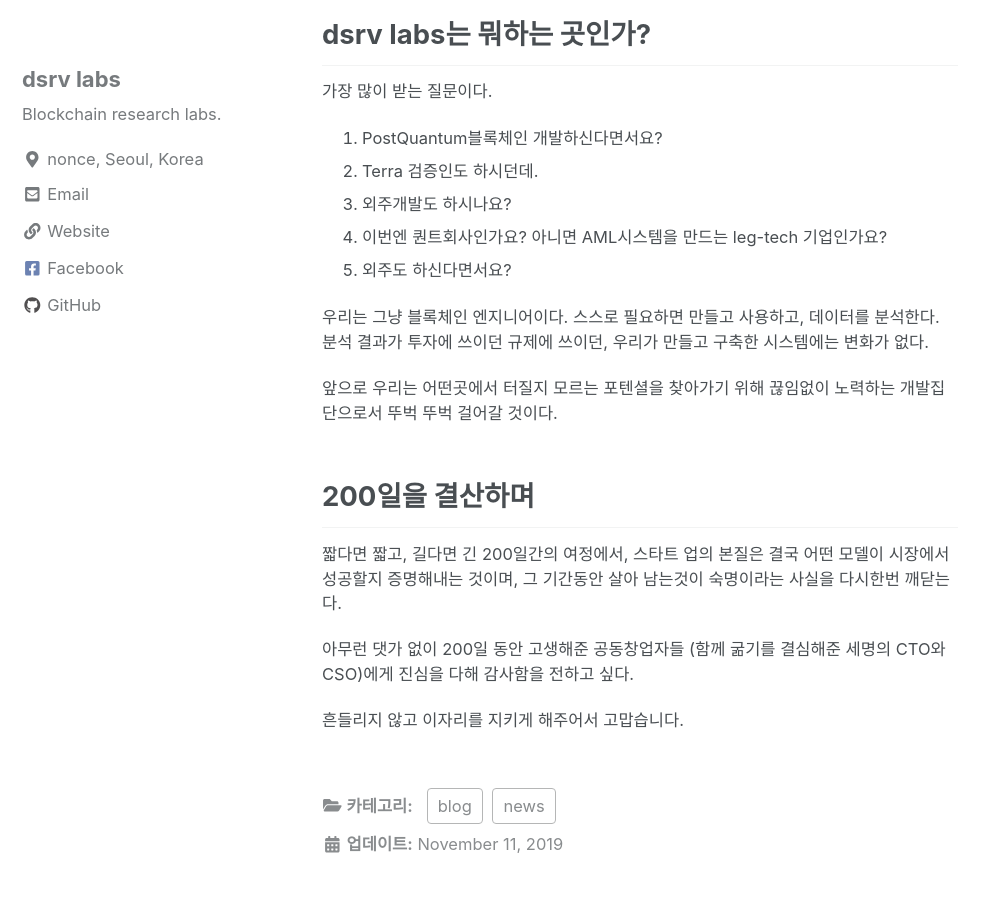
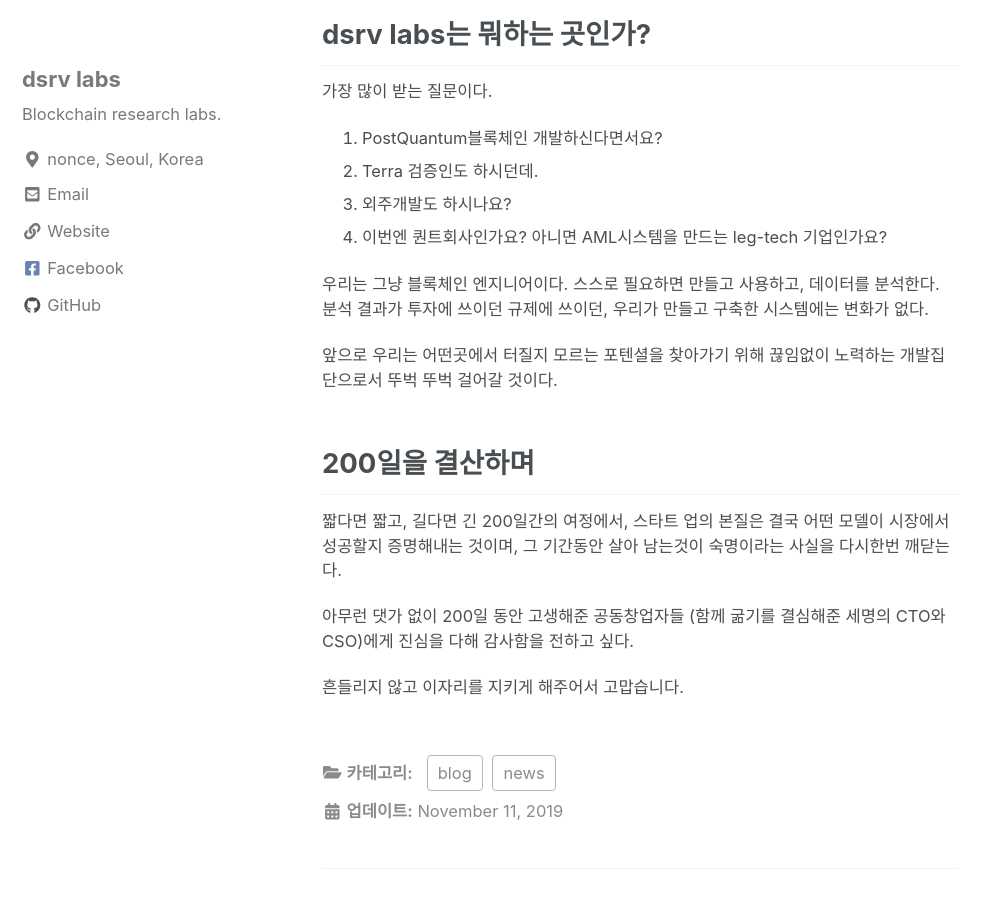
Before and after one commit to dsrvlabs/dsrvlabs.github.io, a Jekyll site: the page built from _posts/2019-11-11-dsrvlabs의 200일.md, in a window 1280 px wide and 900 px high, scrolled down 2153 px. Shown: the whole window, without its empty margins (0-990 px from the left). Built offline with Jekyll 4.4.1, drawn with Linux system fonts in a browser that asks for light colours; cached includes are drawn as plain includes; nearby versions of some CDN libraries; comment, search, counter and statistics services are not loaded.

Commit message:
Update 2019-11-11-dsrvlabs의 200일.md

```diff
--- a/_posts/2019-11-11-dsrvlabs의 200일.md
+++ b/_posts/2019-11-11-dsrvlabs의 200일.md
@@ -64,7 +64,6 @@ dsrv labs의 200일이 흘렀다.
 2. Terra 검증인도 하시던데.
 3. 외주개발도 하시나요?
 4. 이번엔 퀀트회사인가요?  아니면 AML시스템을 만드는 leg-tech 기업인가요?
-5. 외주도 하신다면서요?
 
 우리는 그냥 블록체인 엔지니어이다.  스스로 필요하면  만들고 사용하고, 데이터를 분석한다.
 분석 결과가 투자에 쓰이던 규제에 쓰이던, 우리가 만들고 구축한 시스템에는 변화가 없다.
```
